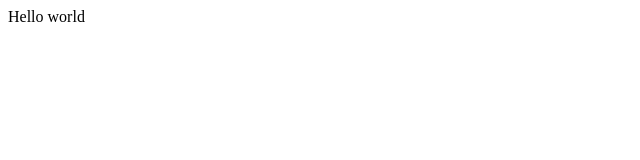
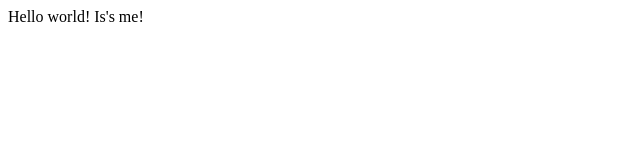
Before and after one commit to manhcntt21/MyRepos, a plain HTML site: page index.html in a window 1280 px wide. Shown: the full height of the page, 0-640 px from the left. Drawn offline with Linux system fonts and the light colour scheme.

Commit message:
Modified index.html to a happier message

```diff
--- a/index.html
+++ b/index.html
@@ -1,6 +1,6 @@
 <html>
 <Header><title>My Webpage</title></header>
 <body>
-Hello world
+Hello world! Is's me!
 </body>
 </html>
```
